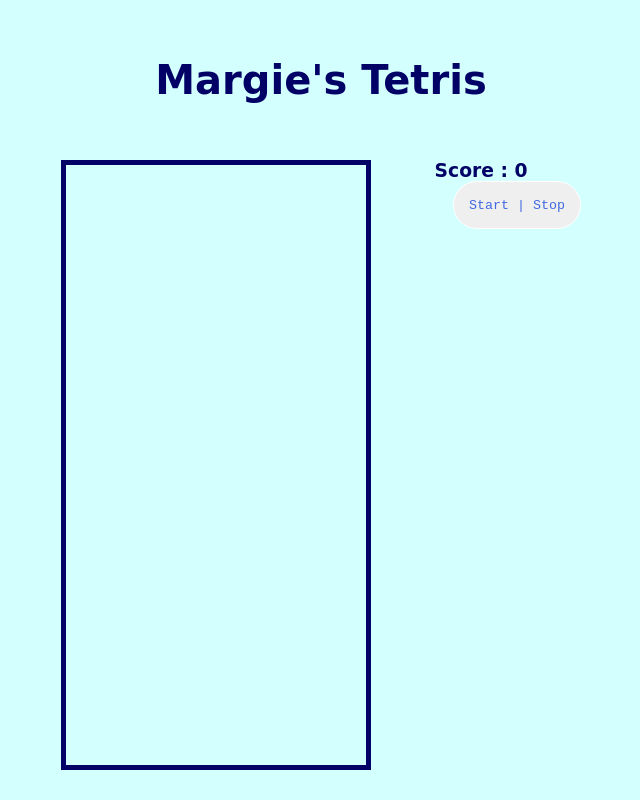
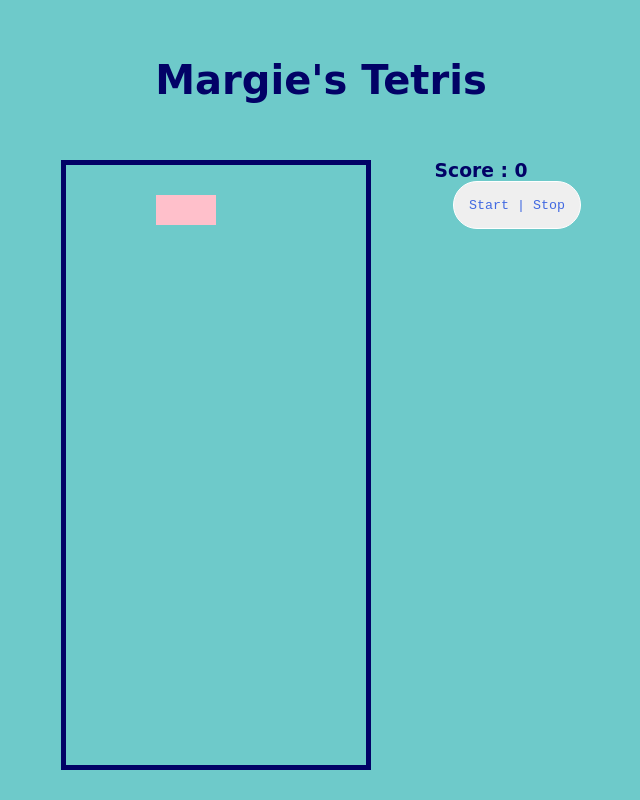
Before and after one commit to mfargas/tetris, a website with bundled scripts: page index.html in a window 1280 px wide. Both pictures are taken after a click on the button "Start | Stop". Shown: the whole page, without its empty margins (319-959 px from the left). Built offline with nearby package versions, Linux system fonts and the light colour scheme; a web font is replaced by a local one.

Commit message:
Debug component relations

```diff
--- a/app.js
+++ b/app.js
@@ -1,18 +1,19 @@
 //tetris game
-//exercise for creating javascript apps and marrying them to a webpage
+//exercise for creating javascript apps using modules
 import { COLS, ROWS, BLOCK_SIZE, KEY } from './js/constants.js';
-import Board from './js/board.js';
-import Piece from './js/pieces.js';
+import {Board} from './js/board.js';
+import {Piece} from './js/pieces.js';
 
-const canvas = document.getElementById('game-board');
-const ctx = canvas.getContext('2d');
+let canvas = document.getElementById('game-board');
+let ctx = canvas.getContext('2d');
 
-var moves = {
+const moves = {
     [KEY.SPACE]: t => ({ ...t, y: t.y + 1}),
     [KEY.LEFT]: t => ({ ...t, x: t.x - 1 }),
     [KEY.RIGHT]: t => ({ ...t, x: t.x + 1 }),
-    [KEY.DOWN]: t => ({ ...t, y: t.y + 1 })
+    [KEY.DOWN]: t => ({ ...t, y: t.y - 1 })
 };
+
 
 ctx.canvas.width = COLS * BLOCK_SIZE;
 ctx.canvas.height = ROWS * BLOCK_SIZE;
@@ -23,12 +24,12 @@ addEventListener();
 
 function addEventListener(){
     document.addEventListener('keydown', event => {
-        if(moves[event.keyCode]){
+        if (moves[event.code]){
             event.preventDefault();
 
-            let t = moves[event.keyCode](board.piece);
+            let t = moves[event.code](board.piece);
 
-            if (event.keyCode === KEY.SPACE) {
+            if (event.code === KEY.SPACE) {
                 // Hard drop
                 while (board.valid(t)){
                     board.piece.move(t);
@@ -40,23 +41,24 @@ function addEventListener(){
             }
         }
     });
+
 }
+
 
 function reset(){
     board.reset();
 }
 
-
-const startButton = document.querySelector('#start-button');
-startButton.addEventListener('click', function play(e) {
-
-    board.reset();
-    console.log(board.grid);
+function play(){
+    board.reset()
+    console.table(board.grid);
 
     let piece = new Piece(ctx);
     piece.draw();
 
     board.piece = piece;
-});
+}
 
 ctx.clearRect(0, 0, ctx.canvas.width, ctx.canvas.height);
+let btn = document.querySelector('.start-button');
+btn.addEventListener('click', play, false);
--- a/index.html
+++ b/index.html
@@ -14,10 +14,13 @@
         <canvas id="game-board" class="board"></canvas>
         <div class="panel">
             <h3>Score : <span class="score">0</span></h3>
-            <button type="button" id="start-button">Start | Stop</button>
+            <button type="button" class="start-button">Start | Stop</button>
         </div>
     </div>
 </main>
-<script defer type="module" src="./app.js" type="text/javascript"></script>
+<script type="module" language="javascript" src="/app.js"></script>
+<script type="module" src="/js/board.js" ></script>
+<script type="module" src="/js/constants.js"></script>
+<script  type="module" src="/js/pieces.js"></script>
 </body>
 </html>
--- a/js/board.js
+++ b/js/board.js
@@ -1,9 +1,12 @@
 import { COLS, ROWS } from './constants.js';
+export class Board {
+    constructor(ctx){
+        this.ctx = ctx
+    }
 
-export default class Board {
-    ctx;
-    grid;
-    piece;
+    // ctx;
+    // grid;
+    // piece;
 
     reset() {
         this.grid = this.getEmptyBoard();
@@ -11,10 +14,11 @@ export default class Board {
 
     getEmptyBoard(){
         return Array.from(
-            {length: ROWS}, () => Array(COLS).fill(0)
+            {length: ROWS}, (COLS) => Array(COLS).fill(0)
         );
     }
 
+    //checking if inside walls here
     valid(t){
         return t.shape.every((row, dy) => {
             return row.every((value, dx) => {
--- a/js/pieces.js
+++ b/js/pieces.js
@@ -1,24 +1,19 @@
-import {COLORS} from './constants.js';
+// import {COLORS} from './constants.js';
 
-export default class Piece{
-    x
-    y
-    ctx
-    color
-    shape
-
+export class Piece{
     constructor(ctx){
-        this.color = 'red';
+        this.ctx = ctx;
+        this.color = 'pink';
         this.shape = [
             [2, 0, 0],
             [2, 2, 2],
             [0, 0, 0]
         ];
         this.x = 3;
-        this.y = 0;
+        this.y = 1;
     }
 
-    draw(e) {
+    draw() {
         this.ctx.fillStyle = this.color;
         this.shape.forEach((row, y) => {
             row.forEach((value, x) => {
--- a/style/index.css
+++ b/style/index.css
@@ -7,7 +7,7 @@
 }
 
 body{
-    background-color: rgb(212, 255, 255);
+    background-color: rgb(110, 202, 202);
     color: rgb(2, 2, 102);
     font-family: 'Tourney', cursive;
     font-size: 16px;
@@ -30,12 +30,23 @@ main{
     justify-content: center;
 }
 
+.board{
+    border: solid 5px;
+}
+
+.grid{
+    display: grid;
+    grid-template-columns: 320px 200px;
+    justify-content: center;
+}
+
+
 .panel h3{
     margin: auto;
     text-align: center;
 }
 
-button{
+.start-button{
     width: 8rem;
     height: 3rem;
     margin: auto;
@@ -45,12 +56,11 @@ button{
     color: royalblue;
 }
 
-.grid{
-    display: grid;
-    grid-template-columns: 320px 200px;
-    justify-content: center;
+.start-button:hover{
+    background-color: greenyellow;
+    cursor: pointer;
 }
 
-.board{
-    border: solid 5px;
+.start-button:active{
+    background-color: rgb(20, 150, 20);
 }
```
